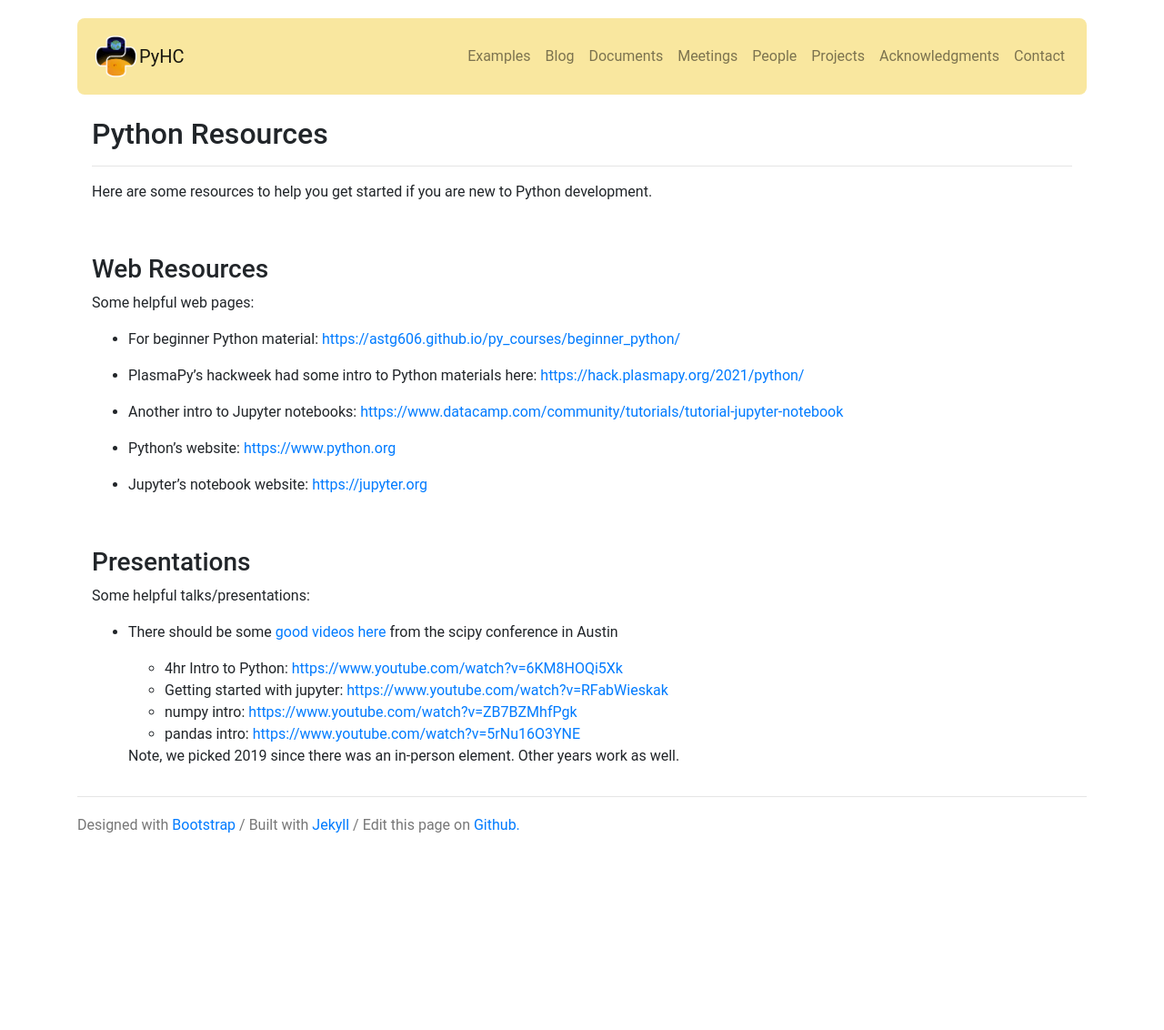
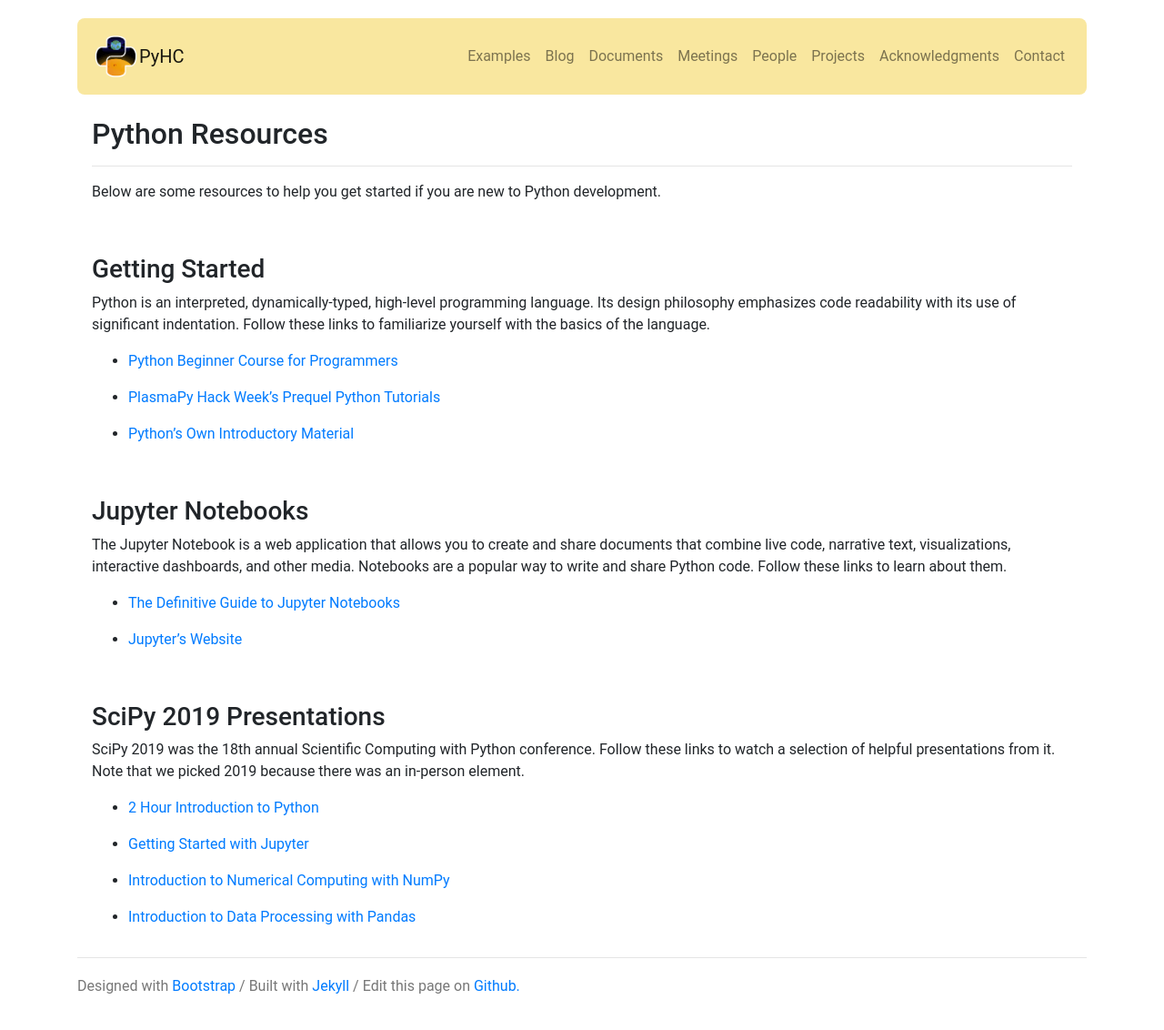
Before and after one commit to heliophysicsPy/heliophysicsPy.github.io, a Jekyll site: the page built from _pages/docs/python_resources.md, in a window 1280 px wide. Shown: the whole page at 91% size. Built offline with Jekyll 4.4.1, drawn with Linux system fonts in a browser that asks for light colours; nearby versions of some CDN libraries; before the commit the page ends 955 px from its top, so only the background shows below that.

Commit message:
Finalize text

```diff
--- a/_pages/docs/python_resources.md
+++ b/_pages/docs/python_resources.md
@@ -4,33 +4,37 @@ title: Python Resources
 permalink: /docs/python_resources/
 exclude: true
 ---
-Here are some resources to help you get started if you are new to Python development.
+Below are some resources to help you get started if you are new to Python development.
 
 <br>
 
-### Web Resources
-Some helpful web pages:
+### Getting Started
+Python is an interpreted, dynamically-typed, high-level programming language. Its design philosophy emphasizes code readability with its use of significant indentation. Follow these links to familiarize yourself with the basics of the language.
 
- - For beginner Python material: [https://astg606.github.io/py_courses/beginner_python/](https://astg606.github.io/py_courses/beginner_python/)
+ - [Python Beginner Course for Programmers](https://astg606.github.io/py_courses/beginner_python/)
 
- - PlasmaPy's hackweek had some intro to Python materials here: [https://hack.plasmapy.org/2021/python/](https://hack.plasmapy.org/2021/python/)
+ - [PlasmaPy Hack Week's Prequel Python Tutorials](https://hack.plasmapy.org/2021/python/)
 
- - Another intro to Jupyter notebooks: [https://www.datacamp.com/community/tutorials/tutorial-jupyter-notebook](https://www.datacamp.com/community/tutorials/tutorial-jupyter-notebook)
-
- - Python's website: [https://www.python.org](https://www.python.org)
-
- - Jupyter's notebook website: [https://jupyter.org](https://jupyter.org)
+ - [Python's Own Introductory Material](https://www.python.org/about/gettingstarted/)
 
 <br>
 
-### Presentations
-Some helpful talks/presentations:
+### Jupyter Notebooks
+The Jupyter Notebook is a web application that allows you to create and share documents that combine live code, narrative text, visualizations, interactive dashboards, and other media. Notebooks are a popular way to write and share Python code. Follow these links to learn about them.
 
- - There should be some [good videos here](https://www.youtube.com/results?search_query=scipy+2019) from the scipy conference in Austin
+ - [The Definitive Guide to Jupyter Notebooks](https://www.datacamp.com/community/tutorials/tutorial-jupyter-notebook)
 
-   - 4hr Intro to Python: [https://www.youtube.com/watch?v=6KM8HOQi5Xk](https://www.youtube.com/watch?v=6KM8HOQi5Xk)
-   - Getting started with jupyter: [https://www.youtube.com/watch?v=RFabWieskak](https://www.youtube.com/watch?v=RFabWieskak)
-   - numpy intro: [https://www.youtube.com/watch?v=ZB7BZMhfPgk](https://www.youtube.com/watch?v=ZB7BZMhfPgk)
-   - pandas intro: [https://www.youtube.com/watch?v=5rNu16O3YNE](https://www.youtube.com/watch?v=5rNu16O3YNE)
+ - [Jupyter's Website](https://jupyter.org)
 
-   Note, we picked 2019 since there was an in-person element. Other years work as well.
+ <br>
+
+### SciPy 2019 Presentations
+SciPy 2019 was the 18th annual Scientific Computing with Python conference. Follow these links to watch a selection of helpful presentations from it. Note that we picked 2019 because there was an in-person element.
+
+ - [2 Hour Introduction to Python](https://www.youtube.com/watch?v=6KM8HOQi5Xk)
+
+ - [Getting Started with Jupyter](https://www.youtube.com/watch?v=RFabWieskak)
+
+ - [Introduction to Numerical Computing with NumPy](https://www.youtube.com/watch?v=ZB7BZMhfPgk)
+
+ - [Introduction to Data Processing with Pandas](https://www.youtube.com/watch?v=5rNu16O3YNE)
```
Also changed, not shown: _pages/meetings/summer_school.md (+1 -1 lines).
